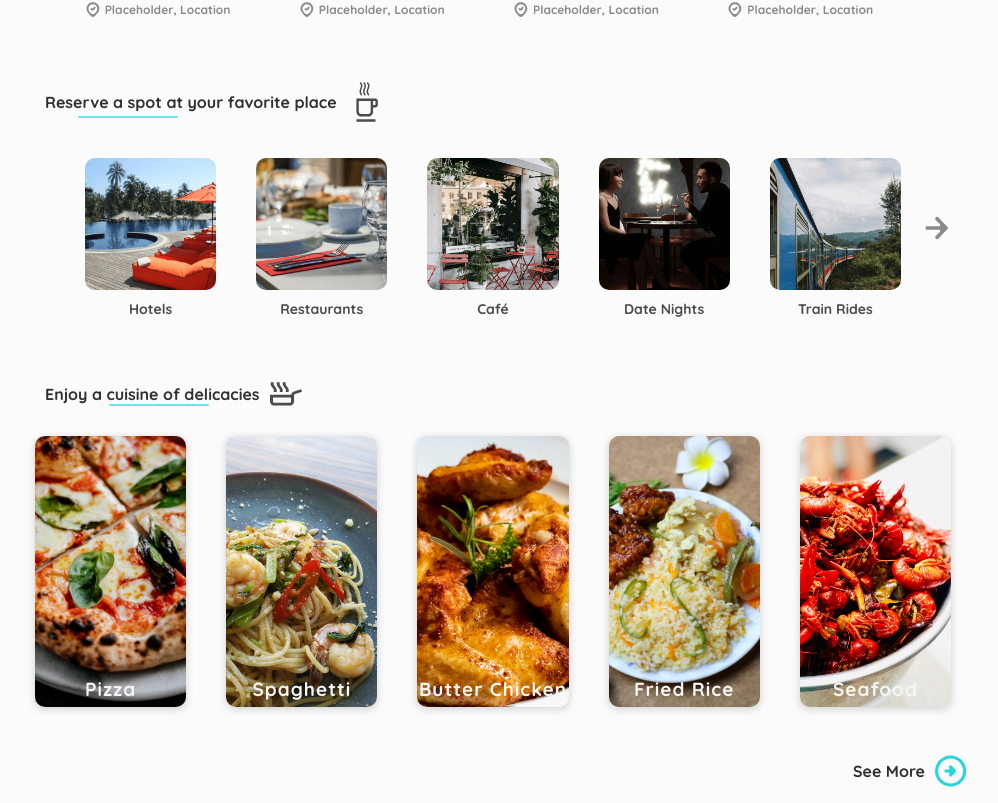
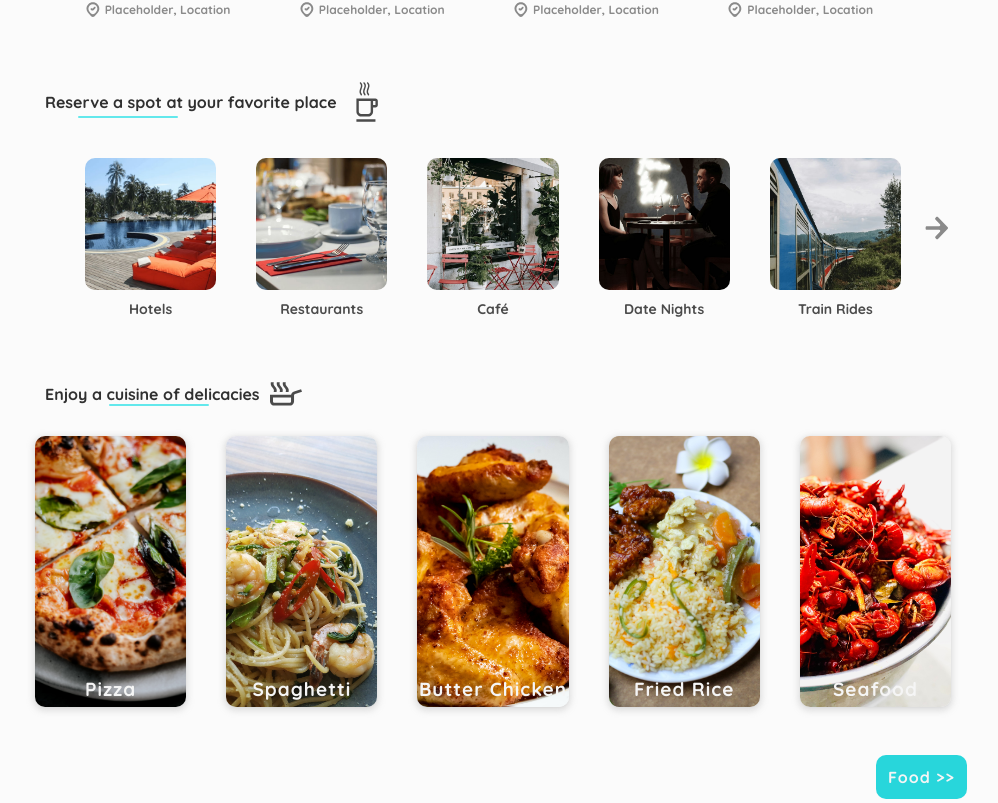
Before and after one commit to sathirak/joyboy, a React (Create React App) app in the folder client/: page / in a window 1280 px wide. Shown: the part 900-1703 px from the top of the page, without its empty margins (147-1145 px from the left). Built offline with nearby package versions, Linux system fonts and the light colour scheme.

Commit message:
Commit to push whole thing

```diff
--- a/client/src/App.css
+++ b/client/src/App.css
@@ -24,9 +24,9 @@
     --mono-smoke: #f5f5f5;
 
     --box-shadow: 0px 2px 6px 2px rgb(172 172 172 / 34%), 0px 1px 2px 0px rgb(165 165 165 / 11%);
-    --box-hover:  0 4px 12px 6px rgba(7,17,27,0.15);
+    --box-hover:  0 4px 12px 4px rgba(7,17,27,0.15);
     --text-shadow: 0px 2px 6px rgba(172, 172, 172, 0.34), 0px 1px 2px rgba(165, 165, 165, 0.11);
-    --enlarge: scale(1.1);
+    --enlarge: scale(1.05);
     --transition: all 0.4s ease;
     --border-round: 2em;
     --border-radius: 10px;
@@ -67,3 +67,17 @@ html {
     -ms-text-size-adjust: 100%;
     -webkit-text-size-adjust: 100%
 }
+
+*::-webkit-scrollbar {
+    width: 10px;
+    height: 8px;
+  }
+
+  *::-webkit-scrollbar-thumb {
+    background: var(--brand-active);
+    border-radius: var(--border-round);
+  }
+
+*::-webkit-scrollbar-track {
+background-color: transparent;
+}
--- a/client/src/components/Cuisine.css
+++ b/client/src/components/Cuisine.css
@@ -16,6 +16,10 @@
 
 	.CuisineCard-Image {
 		box-shadow: var(--box-hover);
+	}
+
+	.CuisineCard-Title {
+		transform: var(--enlarge);
 	}
 }
 
@@ -131,11 +135,20 @@
     vertical-align: top;
     background-repeat: no-repeat;
     background-size: contain;
-	width: 2rem;
-	height: 2rem;
+    width: max-content;
     -webkit-user-select: none;
     user-select: none;
-	transition: all 0.5s ease;
+    transition: var(--transition);
     margin: 4px;
     margin-left: 10px;
+    padding: 12px;
+	letter-spacing: 1px;
+    background-color: var(--brand);
+    color: var(--mono-smoke);
+    border-radius: var(--border-radius);
 }
+
+.Cuisine-More:hover {
+	background-color: var(--brand-active);
+	transform: var(--enlarge);
+}
--- a/client/src/components/Cuisine.js
+++ b/client/src/components/Cuisine.js
@@ -1,7 +1,6 @@
 import { Link } from "react-router-dom";
 import React, { useState, useRef, useEffect } from "react";
 import Cuisine_Icon from "../assets/icons/cuisine.svg";
-import More from "../assets/icons/see_more.svg";
 import "./../components/Cuisine.css";
 
 import Pizza from './../assets/images/cuisine/pizza.jpg';
@@ -78,8 +77,7 @@ const Cuisine = () => {
 				</div>
 
                 <div className="Cuisine-More-Container">
-                    See More
-                    <img src={More} alt="See More" className="Cuisine-More" />
+                  <div className="Cuisine-More">Food &gt;&gt;</div>
                 </div>
 
 			</div>
```
Lines whose indentation alone changed are shown as unchanged.
